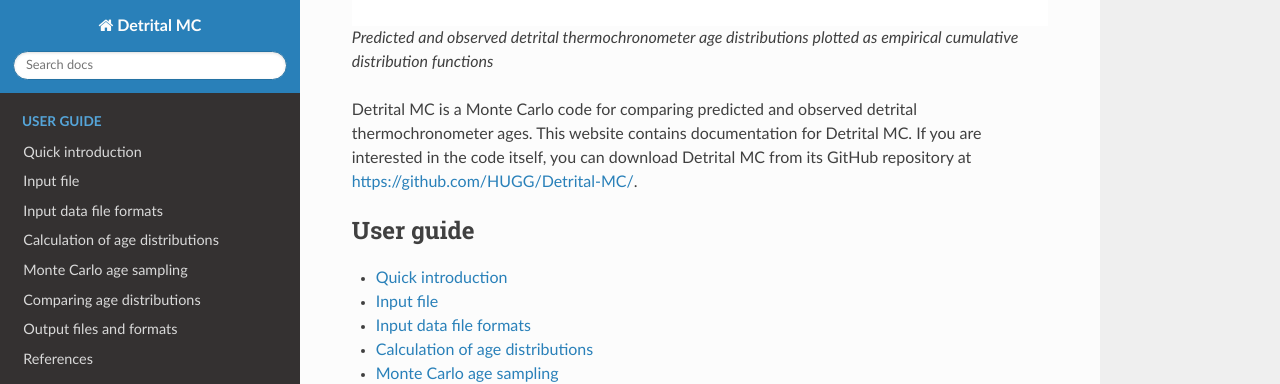
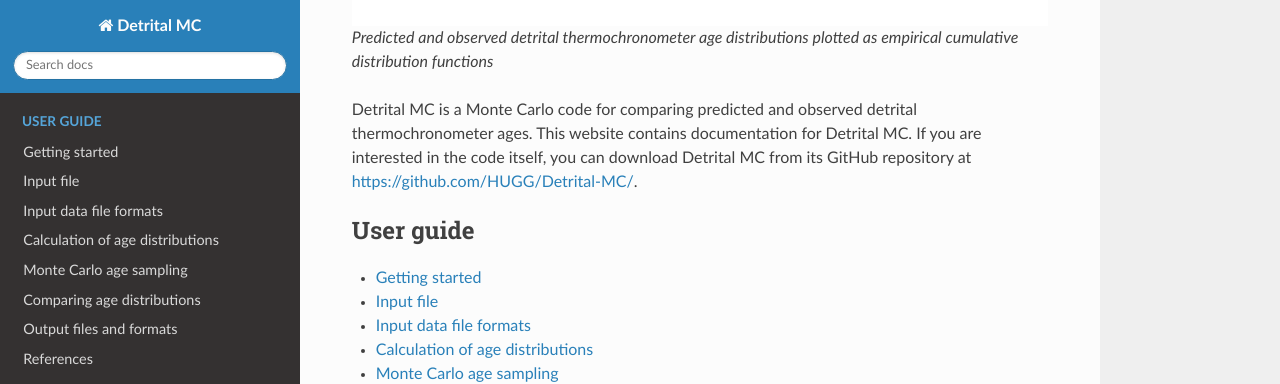
Before and after one commit to HUGG/Detrital-MC, a Sphinx documentation site: the page built from docs/source/index.rst, in a window 1280 px wide and 900 px high, scrolled down 569 px. Shown: the top 384 px of the window. Built offline with Sphinx 7.4.7 and the Read the Docs theme 2.0.0, drawn with Linux system fonts in a browser that asks for light colours.

Commit message:
Rename quick intro

```diff
--- a/docs/source/index.rst
+++ b/docs/source/index.rst
@@ -20,7 +20,7 @@
    :maxdepth: 2
    :caption: User guide
 
-   manual/quick-intro
+   manual/getting-started
    manual/input-file
    manual/input-data
    manual/age-dists
--- a/docs/source/manual/quick-intro.rst
+++ b/docs/source/manual/getting-started.rst
@@ -1,5 +1,5 @@
-Quick introduction
-==================
+Getting started
+===============
 
 This is a quick introduction to how to use Detrital MC. Please check the rest of the documentation for more detailed explanations of how the software operates.
 
```
